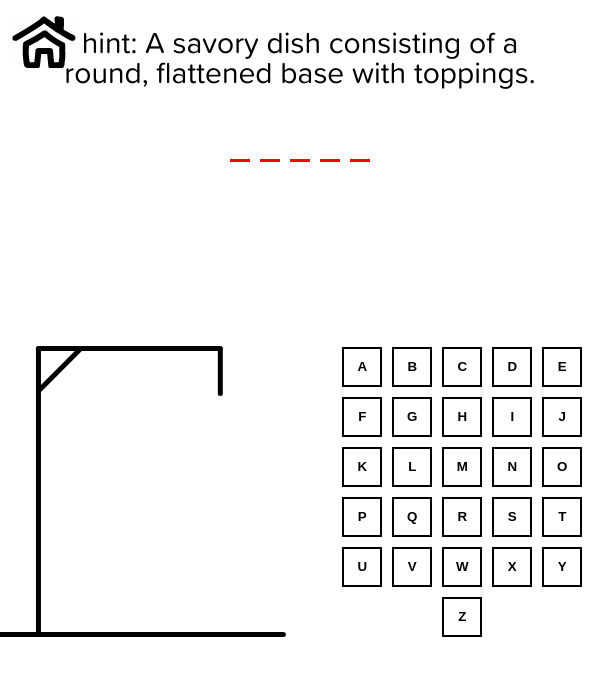
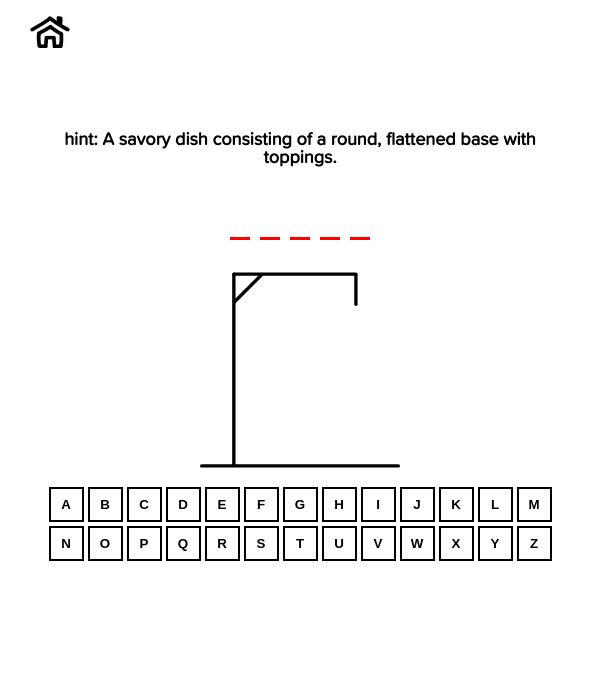
Before and after one commit to zahraabs/FinallProjectHangMan, a plain HTML site: page quickPlay.html in a window 600 px wide. Drawn offline with Linux system fonts and the light colour scheme.

Commit message:
quick player and style.css responsive added

```diff
--- a/css/quickPlay.css
+++ b/css/quickPlay.css
@@ -11,6 +11,10 @@
 @font-face {
   font-family: "hangman";
   src: url(./../assets/fonts/Photographs.ttf);
+}
+
+html {
+  overflow: hidden;
 }
 
 *,
@@ -33,7 +37,6 @@ body {
   justify-content: center;
   align-items: center;
   gap: 50px;
-  overflow-x: hidden;
 }
 
 .quickPlay__root {
@@ -54,7 +57,7 @@ body {
   align-items: center;
 }
 
-.quickPlay__hang-body > img {
+.quickPlay__hang-body> img {
   position: absolute;
   z-index: 2;
 }
@@ -161,7 +164,7 @@ body {
   transform: translate(-50%, -50%);
   width: 450px;
   padding: 10px 0;
-  background-color: #3a3a3a;
+  background-color: #4c4c4c;
   border-radius: 10px;
   display: flex;
   flex-direction: column;
@@ -170,6 +173,8 @@ body {
   transition: 0.5s;
   opacity: 0;
   z-index: -1;
+  text-align: center;
+
 }
 
 .game-over,
@@ -193,7 +198,7 @@ body {
 }
 
 .correct-word {
-  color: rgb(0, 94, 201);
+  color: #101010;
   font-size: 42px;
   font-weight: 600;
   font-family: "hangman";
@@ -229,3 +234,104 @@ body {
   width: 45px;
   height: 35px;
 }
+
+
+
+
+/* ----------------- Reasponsive ----------------- */
+@media(max-width: 600px) {
+
+  .container {
+    width: 600px;
+    height: 630px;
+  }
+
+  .quickPlay {
+    gap: 0;
+  }
+
+  .quickPlay__blanksParent {
+    width: 100%;
+    height: 30%;
+    gap: 50px;
+    justify-content: flex-end;
+  }
+
+  .quickPlay__blanksParent--top {
+    font-size: 18px;
+    font-weight: bold;
+  }
+
+  .quickPlay__root {
+    width: 100%;
+    height: 70%;
+    padding-top: 30px;
+    flex-direction: column;
+    justify-content: flex-start;
+    gap: 10px;
+
+  }
+
+  .quickPlay__button {
+    width: 30px;
+    height: 30px;
+  }
+
+  .quickPlay__buttons {
+    height: auto;
+    gap: 0;
+    width: 90%;
+
+  }
+
+  .quickPlay__hang-body {
+    position: relative;
+    width: 200px;
+    height: 200px;
+    display: flex;
+    justify-content: center;
+    align-items: center;
+  }
+
+  .quickPlay__hang-body > img {
+    width: 200px;
+    height: 200px;
+  }
+
+  .quickPlay__button {
+    width: 35px;
+    height: 35px;
+    margin: 2px;
+  }
+
+  .homeIcon {
+    top: 2%;
+    left: 5%;
+  }
+
+  .homeIcon__image {
+    width: 40px;
+    height: 32px;
+  }
+
+  .result {
+    width: 300px;
+    padding: 10px;
+  }
+
+  .game-over {
+    font-size: 40px;
+  }
+
+  .game-win {
+    font-size: 40px;
+  }
+
+  .homeIcon__image--smaller {
+    display: none;
+  }
+
+  .correct-word {
+    font-size: 34px;
+  }
+}
--- a/css/style.css
+++ b/css/style.css
@@ -2,12 +2,17 @@
 	font-family: "hangman";
 	src: url(./../assets/fonts/Photographs.ttf);
 }
+
 *,
 *::after,
 *::before {
 	margin: 0;
 	padding: 0;
 	box-sizing: border-box;
+}
+
+html {
+	overflow: hidden;
 }
 
 body {
@@ -123,11 +128,11 @@ body {
 	font-weight: 700;
 }
 
-.homeItems__buttons-active{
+.homeItems__buttons-active {
 	background-color: #000;
 }
 
-.homeItems__links-active{
+.homeItems__links-active {
 	color: #ffffff;
 }
 
@@ -203,7 +208,7 @@ body {
 	gap: 15px;
 }
 
-.btn-close{
+.btn-close {
 	padding: 5px 30px;
 	color: #fff;
 	background-color: #000;
@@ -223,3 +228,99 @@ body {
 	left: 2%;
 	cursor: pointer;
 }
+
+
+/* ----------------- Reasponsive ----------------- */
+@media(max-width: 600px) {
+
+	.container {
+		justify-content: flex-start;
+	}
+
+	.animationFrame {
+		width: 400px;
+		min-height: 630px;
+		display: flex;
+		flex-direction: column;
+		justify-content: space-between;
+		align-items: center;
+	}
+
+	.animationFrame__boyContainer {
+		width: 210px;
+	}
+
+	.logoName {
+		top: 13%;
+		font-size: 4rem;
+		font-weight: bold;
+	}
+
+	.homeItems {
+		top: 50%;
+	}
+
+	.homeItems__buttons {
+		width: 160px;
+		height: 70px;
+		background-color: #ffffff9a;
+		border-radius: 5px;
+	}
+
+	.homeItems__buttons--lowOpacity {
+		background-color: transparent;
+	}
+
+	.homeItems__links {
+		font-size: 2rem;
+		font-weight: 700;
+		color: #000;
+	}
+
+	.buttonPlay {
+		width: 100px;
+		height: 60px;
+		font-size: 2.5rem;
+		font-weight: 700;
+		letter-spacing: 3px;
+	}
+
+	.animationFrame__sound {
+		width: 47px;
+		height: 47px;
+		left: 5%;
+		top: 85%;
+	}
+
+	.questionIcon{
+		display: none;
+	}
+
+	.homeIcon {
+		top: 2%;
+		left: 5%;
+	}
+
+	.homeIcon__image {
+		width: 40px;
+		height: 32px;
+	}
+
+	.homeItems__buttons-active {
+		background-color: #000;
+	}
+
+	.homeItems__links-active {
+		color: #ffffff;
+	}
+}
+
+@media screen and (min-width:600px) and (max-width:1024px){
+	.animationFrame {
+		width: 600px;
+	}
+
+	.questionIcon {
+		display: none;
+	}
+}
--- a/js/app.js
+++ b/js/app.js
@@ -119,6 +119,7 @@ function removeClass(level, className, linkClassName) {
 	level.classList.remove(`${className}`);
 	level.children[0].classList.remove(`${linkClassName}`);
 }
+
 function toggleClass(level, className, linkClassName) {
 	level.classList.toggle(`${className}`);
 	level.children[0].classList.toggle(`${linkClassName}`);
```
Also changed, not shown: index.html (+1 -1 lines), 1 other file.
